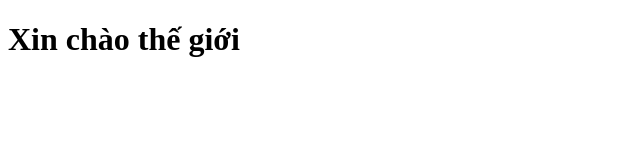
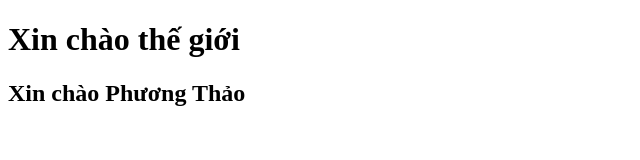
Before and after one commit to QuangHung259/duan3, a plain HTML site: page index.html in a window 1280 px wide. Shown: the whole page, without its empty margins (0-640 px from the left). Drawn offline with Linux system fonts and the light colour scheme.

Commit message:
sửa lần thứ nhất

```diff
--- a/index.html
+++ b/index.html
@@ -7,5 +7,6 @@
   </head>
   <body>
     <h1>Xin chào thế giới</h1>
+    <h2>Xin chào Phương Thảo</h2>
   </body>
 </html>
```
